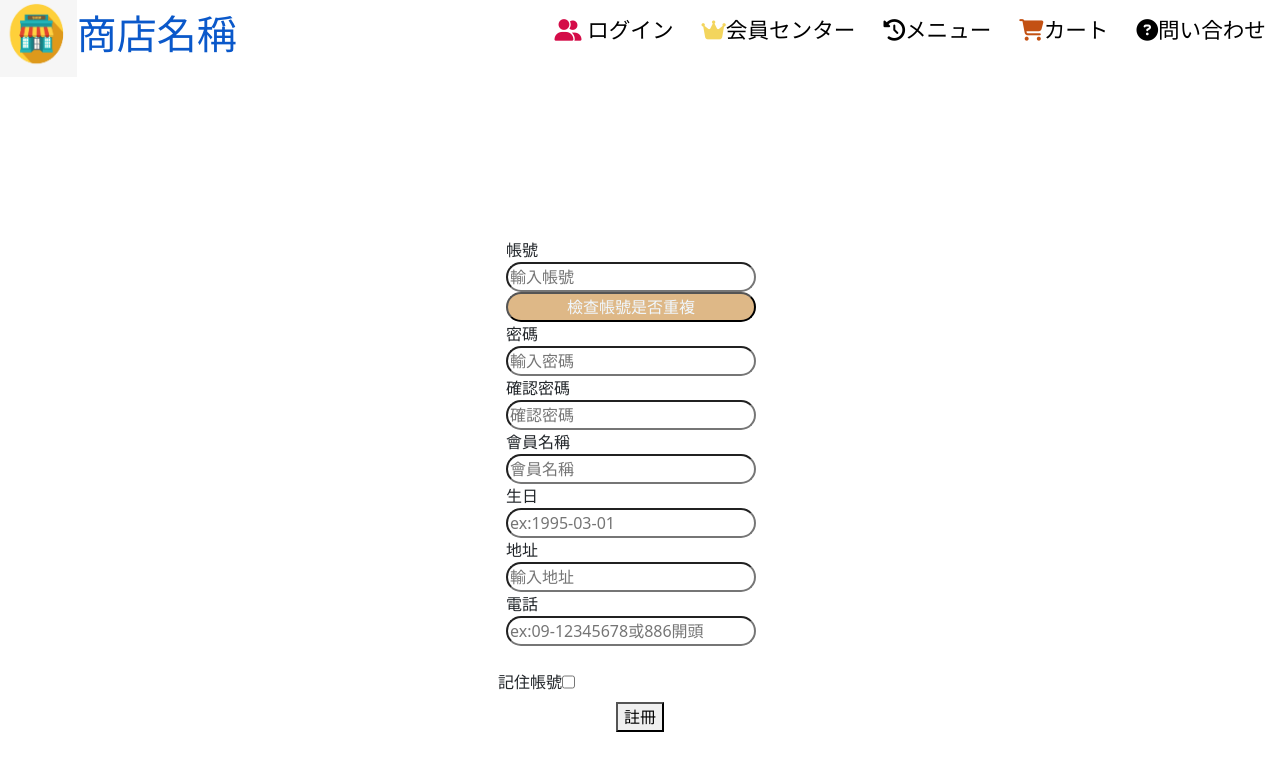
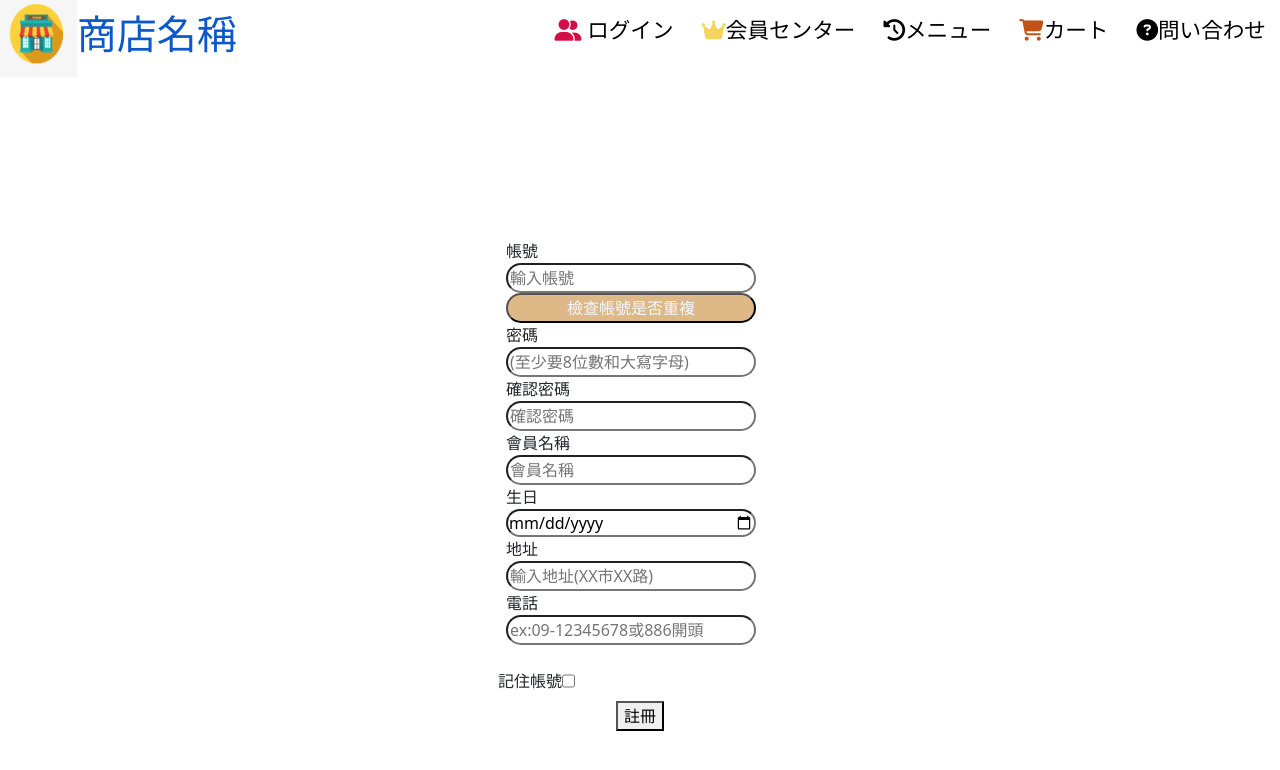
Before and after one commit to cow785785/chainshop, a Vue app: page /registerView in a window 1280 px wide. Shown: the top 770 px of the page. Built offline with nearby package versions, Linux system fonts and the light colour scheme.

Commit message:
0525提交

```diff
--- a/src/router/index.js
+++ b/src/router/index.js
@@ -97,11 +97,6 @@ const router = createRouter({
          name: "OrderView",
          component: () => import("../views/OrderView.vue"),
       },
-      {
-         path: "/infoView",
-         name: "infoView",
-         component: () => import("../views/infoView.vue"),
-      },
    ],
 });
 
--- a/src/views/RegisterView.vue
+++ b/src/views/RegisterView.vue
@@ -25,7 +25,6 @@ export default {
       const body = {
         useraccount: this.account,
         password: this.password,
-        password2: this.password2,
         username: this.username,
         birthDate: this.birthday,
         address: this.address,
@@ -125,7 +124,11 @@ export default {
         />
 
         <label for="password">密碼</label>
-        <input type="password" placeholder="輸入密碼" v-model="password" />
+        <input
+          type="password"
+          placeholder="(至少要8位數和大寫字母)"
+          v-model="password"
+        />
 
         <label for="password">確認密碼</label>
         <input type="password" placeholder="確認密碼" v-model="password2" />
@@ -134,10 +137,10 @@ export default {
         <input type="text" placeholder="會員名稱" v-model="username" />
 
         <label for="birthday">生日</label>
-        <input type="text" placeholder="ex:1995-03-01" v-model="birthday" />
+        <input type="date" placeholder="ex:1995-03-01" v-model="birthday" />
 
         <label for="location">地址</label>
-        <input type="text" placeholder="輸入地址" v-model="address" />
+        <input type="text" placeholder="輸入地址(XX市XX路)" v-model="address" />
 
         <label for="tel">電話</label>
         <input
```
